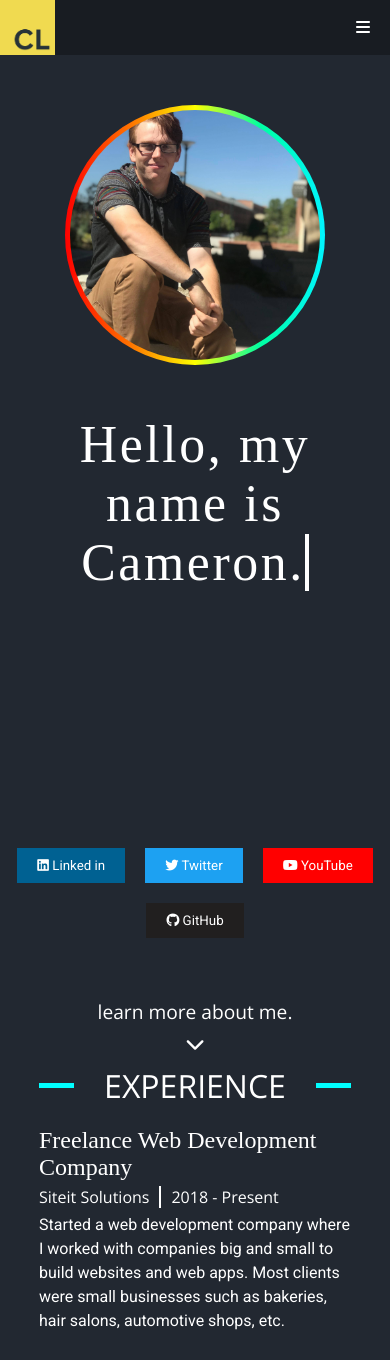
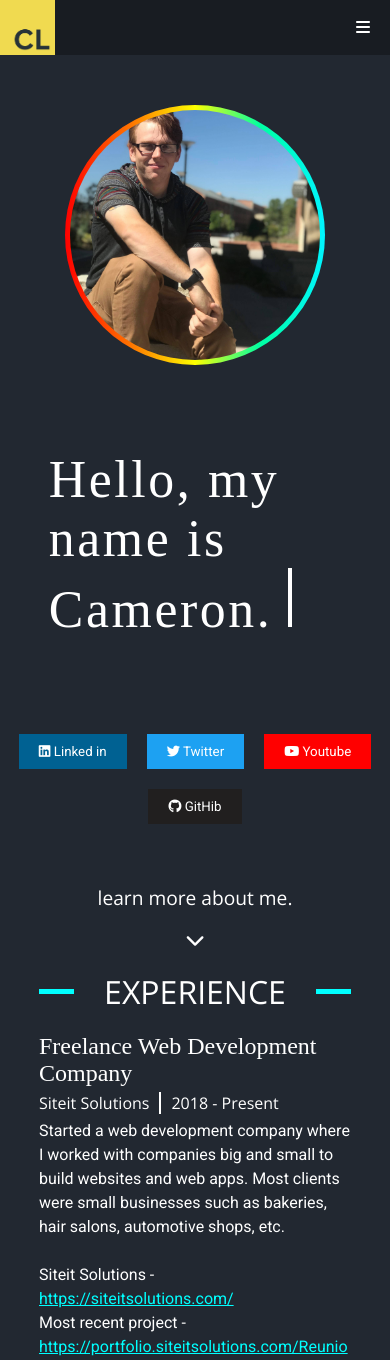
Before and after one commit to CamSkiTheDev/cameronlucas.tech, a React (Create React App) app: page / in a window 390 px wide. Shown: the top 1360 px of the page. Built offline with nearby package versions, Linux system fonts and the light colour scheme; a web font is replaced by a local one.

Commit message:
refactored the landing page and components.

```diff
--- a/src/App.jsx
+++ b/src/App.jsx
@@ -6,8 +6,10 @@ import Portfolio from './pages/portfolio'
 
 export default () => (
   <Switch>
-    <Route path="/" exact component={Home} />
-    <Route path="/portfolio" component={Portfolio} />
+    <main className="main_app">
+      <Route path="/" exact component={Home} />
+      <Route path="/portfolio" component={Portfolio} />
+    </main>
     <Route path="*" component={() => <h1>404 Page Not Found!</h1>} />
   </Switch>
 )
--- a/src/App.sass
+++ b/src/App.sass
@@ -8,6 +8,7 @@ html, body, #root
     margin: 0 auto
     width: 100%
     background: #222831
+    overflow-x: hidden
     .main_app
         width: 100%
         height: 100%
@@ -36,17 +37,6 @@ body::-webkit-scrollbar-thumb
   to
       transform: rotate(0deg)
 
-@media only screen and (max-width: 1100px)
-  .main_container > .typewrite
-    height: 3.6em
-    width: 90%
-
-@media only screen and (max-width: 600px)
-  .main_container > .typewrite
-    height: 5.4em
-    width: 90%
-
-@media only screen and (max-width: 400px)
-  .main_container > .typewrite
-    height: 7.2em
-    width: 90%
+@keyframes caret
+  50%
+    background-color: transparent
--- a/src/components/index.js
+++ b/src/components/index.js
@@ -1,3 +1,8 @@
-import NavBar from './navbar/NavBar'
+import LandingPageImg from './landingPageImg/LandingPageImg'
+import Navbar from './navbar/NavBar'
+import TypeWriter from './typewriter/TypeWriter'
+import SocialButtonContainer from './socialMediaButtons/SocialButtonContainer'
 
-export default NavBar
+export { Navbar, LandingPageImg, TypeWriter, SocialButtonContainer }
+
+export default null
--- a/src/components/navbar/NavBar.jsx
+++ b/src/components/navbar/NavBar.jsx
@@ -81,7 +81,7 @@ export default props => {
     justify-content: center;
     align-items: center;
     white-space: nowrap;
-    @media only screen (max-width: 610px) {
+    @media only screen and (max-width: 610px) {
       padding: 0 20px;
     }
   `
--- /dev/null
+++ b/src/components/socialMediaButtons/SocialButton.jsx
@@ -0,0 +1,20 @@
+import React from 'react'
+import styled from 'styled-components'
+
+export default props => {
+  const SocialButton = styled.button`
+    margin: 10px;
+    padding: 10px 20px;
+    border: none;
+    outline: none;
+    cursor: pointer;
+    color: #fff;
+    font-family: 'Roboto';
+    background: ${props.color};
+  `
+  return (
+    <SocialButton onClick={() => window.open(props.url, '_blank')}>
+      <i className={props.iconClass} /> {props.value}
+    </SocialButton>
+  )
+}
--- /dev/null
+++ b/src/components/socialMediaButtons/SocialButtonContainer.jsx
@@ -0,0 +1,41 @@
+import React from 'react'
+import styled from 'styled-components'
+import SocialButton from './SocialButton'
+
+export default () => {
+  const SocialMediaButtonsContainer = styled.div`
+    margin: 50px auto;
+    display: flex;
+    flex-wrap: wrap;
+    justify-content: center;
+    align-items: center;
+  `
+  return (
+    <SocialMediaButtonsContainer>
+      <SocialButton
+        value="Linked in"
+        color="#006192"
+        iconClass="fab fa-linkedin"
+        url="https://www.linkedin.com/in/cameron-lucas-68a27217a/"
+      />
+      <SocialButton
+        value="Twitter"
+        color="#1DA1F2"
+        iconClass="fab fa-twitter"
+        url="https://twitter.com/SiteitSolutions"
+      />
+      <SocialButton
+        value="Youtube"
+        color="#FF0000"
+        iconClass="fab fa-youtube"
+        url="https://www.youtube.com/c/thelifeofadev"
+      />
+      <SocialButton
+        value="GitHib"
+        color="#211F1F"
+        iconClass="fab fa-github"
+        url="https://github.com/CamSkiTheDev"
+      />
+    </SocialMediaButtonsContainer>
+  )
+}
--- /dev/null
+++ b/src/components/typewriter/TypeWriter.jsx
@@ -0,0 +1,90 @@
+import React from 'react'
+import styled from 'styled-components'
+import { useEffect } from 'react'
+
+export default () => {
+  var TxtType = function(el, toRotate, period) {
+    this.toRotate = toRotate
+    this.el = el
+    this.loopNum = 0
+    this.period = parseInt(period, 10) || 2000
+    this.txt = ''
+    this.tick()
+    this.isDeleting = false
+  }
+
+  TxtType.prototype.tick = function() {
+    var i = this.loopNum % this.toRotate.length
+    var fullTxt = this.toRotate[i]
+
+    if (this.isDeleting) {
+      this.txt = fullTxt.substring(0, this.txt.length - 1)
+    } else {
+      this.txt = fullTxt.substring(0, this.txt.length + 1)
+    }
+
+    this.el.children[0].innerHTML = `${this.txt} <span style="width: 0.08em; display: inline-block; background: #fff; overflow: hidden; animation: caret 1s steps(1) infinite;">&nbsp;</span>`
+
+    var that = this
+    var delta = 200 - Math.random() * 100
+
+    if (this.isDeleting) {
+      delta /= 2
+    }
+
+    if (!this.isDeleting && this.txt === fullTxt) {
+      delta = this.period
+      this.isDeleting = true
+    } else if (this.isDeleting && this.txt === '') {
+      this.isDeleting = false
+      this.loopNum++
+      delta = 500
+    }
+
+    setTimeout(function() {
+      that.tick()
+    }, delta)
+  }
+
+  useEffect(() => {
+    var element = document.querySelector('.typeWriter')
+    var toRotate = element.getAttribute('data-type')
+    var period = element.getAttribute('data-period')
+    if (toRotate) {
+      new TxtType(element, JSON.parse(toRotate), period)
+    }
+  }, [])
+
+  const TypeWriterSpan = styled.span`
+    width: 75%;
+    height: 3.5em;
+    color: #fff;
+    font-family: 'Neutra Text';
+    font-size: 3.24em;
+    letter-spacing: 0.05em;
+    text-align: center;
+    display: flex;
+    justify-content: center;
+    align-items: center;
+    overflow: hidden;
+    @media only screen and (max-width: 610px) {
+      height: 5em;
+    }
+  `
+
+  const TypeWriterWrap = styled.span`
+    text-align: start;
+    color: #fff;
+    word-break: break-word;
+  `
+
+  return (
+    <TypeWriterSpan
+      className="typeWriter"
+      data-type={`[" Hello, my name is Cameron.", "I'm a Front-End Developer.", "I build awesome websites and web apps!", "I love design and development!", "Let's build something awesome!"]`}
+      data-period="2000"
+    >
+      <TypeWriterWrap className="typeWriterWrap"></TypeWriterWrap>
+    </TypeWriterSpan>
+  )
+}
--- a/src/pages/home/HomePage.jsx
+++ b/src/pages/home/HomePage.jsx
@@ -1,15 +1,49 @@
 import React from 'react'
-import Navbar from '../../components/'
-import LandingPage from './components/landingPage'
+import styled from 'styled-components'
+import {
+  Navbar,
+  LandingPageImg,
+  TypeWriter,
+  SocialButtonContainer,
+} from '../../components'
+import photo from '../../photo.jpg'
 import ResumePage from './components/resumePage'
-import styled from 'styled-components'
 
 export default () => {
+  const MainLandingPageContainer = styled.div`
+    width: 100%;
+    height: 100%;
+    min-height: 95vh;
+    display: flex;
+    flex-grow: 1;
+    justify-content: center;
+    align-items: center;
+    flex-direction: column;
+  `
+
+  const LearnMoreBlurbContainer = styled.div`
+    display: flex;
+    flex-direction: column;
+    align-items: center;
+    justify-content: center;
+    font-family: 'Open Sans';
+    font-size: 1.2em;
+    color: #ffffff;
+  `
+
   return (
-    <main className="main_app">
+    <React.Fragment>
       <Navbar activeTab="Home" />
-      <LandingPage />
+      <MainLandingPageContainer>
+        <LandingPageImg photo={photo} />
+        <TypeWriter />
+        <SocialButtonContainer />
+        <LearnMoreBlurbContainer>
+          <span>learn more about me.</span>
+          <i class="fas fa-chevron-down" style={{ margin: '20px' }}></i>
+        </LearnMoreBlurbContainer>
+      </MainLandingPageContainer>
       <ResumePage />
-    </main>
+    </React.Fragment>
   )
 }
--- a/src/pages/home/components/landingPage/index.js
+++ /dev/null
@@ -1,116 +0,0 @@
-import React, { useEffect } from 'react'
-import './style.sass'
-import photo from '../../../../photo.jpg'
-import LandingPageImg from '../../../../components/landingPageImg/LandingPageImg'
-
-export default () => {
-  useEffect(() => {
-    const TxtType = function(el, toRotate, period) {
-      this.toRotate = toRotate
-      this.el = el
-      this.loopNum = 0
-      this.period = parseInt(period, 10) || 2000
-      this.txt = ''
-      this.tick()
-      this.isDeleting = false
-    }
-
-    TxtType.prototype.tick = function() {
-      const i = this.loopNum % this.toRotate.length
-      const fullTxt = this.toRotate[i]
-
-      if (this.isDeleting) {
-        this.txt = fullTxt.substring(0, this.txt.length - 1)
-      } else {
-        this.txt = fullTxt.substring(0, this.txt.length + 1)
-      }
-
-      this.el.innerHTML = '<span class="wrap">' + this.txt + '</span>'
-
-      const that = this
-      let delta = 200 - Math.random() * 100
-
-      if (this.isDeleting) {
-        delta /= 2
-      }
-
-      if (!this.isDeleting && this.txt === fullTxt) {
-        delta = this.period
-        this.isDeleting = true
-      } else if (this.isDeleting && this.txt === '') {
-        this.isDeleting = false
-        this.loopNum++
-        delta = 500
-      }
-
-      setTimeout(function() {
-        that.tick()
-      }, delta)
-    }
-
-    const elements = document.getElementsByClassName('typewrite')
-    for (let i = 0; i < elements.length; i++) {
-      const toRotate = elements[i].getAttribute('data-type')
-      const period = elements[i].getAttribute('data-period')
-      if (toRotate) {
-        new TxtType(elements[i], JSON.parse(toRotate), period)
-      }
-
-      // INJECT CSS
-      const css = document.createElement('style')
-      css.type = 'text/css'
-      css.innerHTML = '.typewrite > .wrap { border-right: 0.08em solid #fff}'
-      document.body.appendChild(css)
-    }
-  }, [])
-
-  return (
-    <div className="main_container">
-      <LandingPageImg photo={photo} />
-      <span
-        className="typewrite"
-        data-period="2000"
-        data-type={`["Hello, my name is Cameron.", "I'm a Front-End Developer.", "I build awesome websites and web apps!", "I love design and development!", "Let's build something awesome!"]`}
-      >
-        <span className="wrap"></span>
-      </span>
-      <div className="reach_out_container">
-        <button
-          onClick={() =>
-            window.open(
-              'https://www.linkedin.com/in/cameron-lucas-68a27217a/',
-              '_blank'
-            )
-          }
-        >
-          <i className="fab fa-linkedin" /> Linked in
-        </button>
-        <button
-          onClick={() =>
-            window.open('https://twitter.com/SiteitSolutions', '_blank')
-          }
-        >
-          <i className="fab fa-twitter" /> Twitter
-        </button>
-        <button
-          onClick={() =>
-            window.open('https://www.youtube.com/c/thelifeofadev', '_blank')
-          }
-        >
-          <i className="fab fa-youtube" /> YouTube
-        </button>
-        <button
-          onClick={() =>
-            window.open('https://github.com/CamSkiTheDev', '_blank')
-          }
-        >
-          <i className="fab fa-github" /> GitHub
-        </button>
-      </div>
-      <div className="blurb_container">
-        <span>learn more about me.</span>
-        <i class="fas fa-chevron-down"></i>
-      </div>
-    </div>
-  )
-}
--- a/src/pages/home/components/landingPage/style.sass
+++ /dev/null
@@ -1,49 +0,0 @@
-.main_container
-    width: 100%
-    height: 100%
-    min-height: 95vh
-    display: flex
-    flex-grow: 1
-    justify-content: center
-    align-items: center
-    flex-direction: column
-    .typewrite
-      margin: 0 auto
-      width: 90%
-      color: #fff
-      font-family: 'Neutra Text'
-      font-size: 3.24em
-      letter-spacing: .05em
-      text-align: center
-    .reach_out_container
-      margin: 50px auto
-      display: flex
-      flex-wrap: wrap
-      justify-content: center
-      align-items: center
-      button
-        margin: 10px
-        padding: 10px 20px
-        border: none
-        outline: none
-        cursor: pointer
-        color: #fff
-        font-family: 'Roboto'
-        &:nth-child(1)
-          background: #006192
-        &:nth-child(2)
-          background: #1DA1F2
-        &:nth-child(3)
-          background: #FF0000
-        &:nth-child(4)
-          background: #211F1F
-    .blurb_container
-      display: flex
-      flex-direction: column
-      align-items: center
-      justify-content: center
-      font-family: 'Open Sans'
-      font-size: 1.2em
-      color: #ffffff
-      i
-        margin: 10px
```
